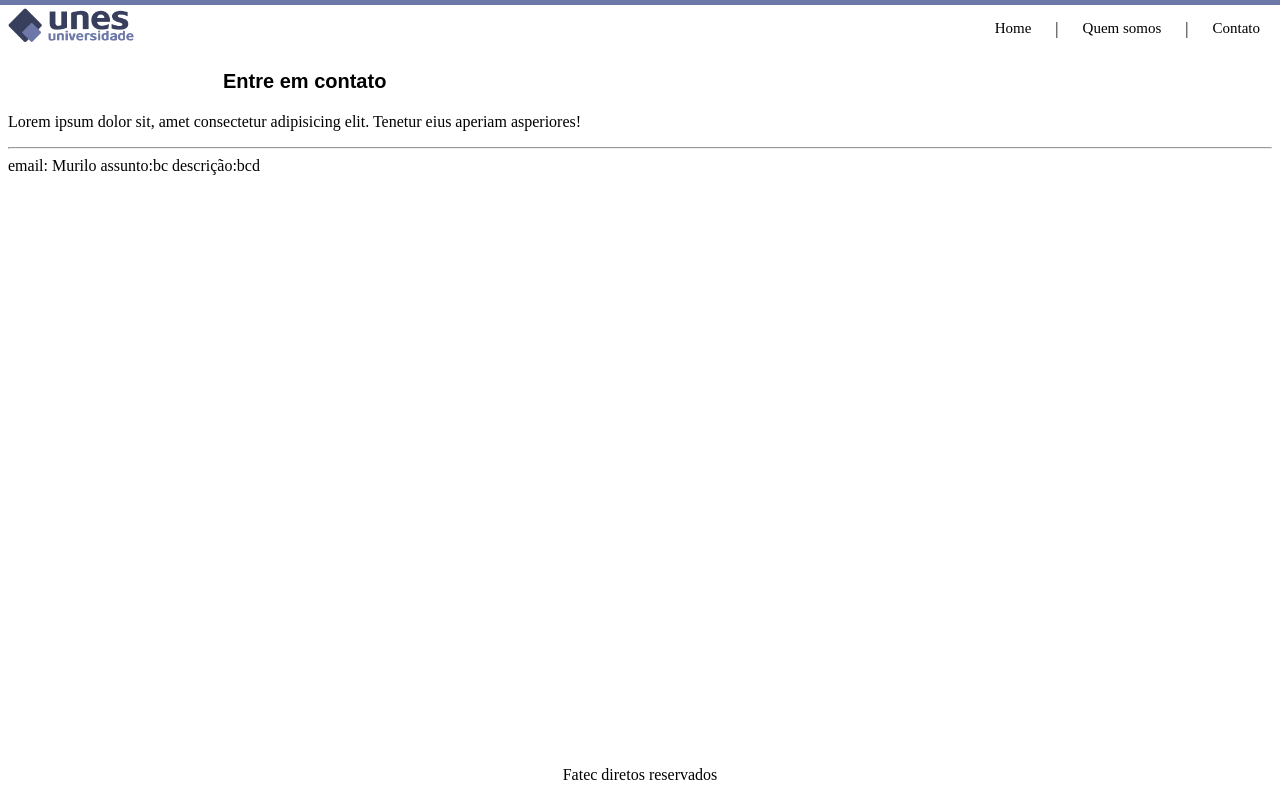
After one commit to MuriloLima03/opa-3, a Flask app: page /usuario in a window 1280 px wide. The commit adds this page. Run offline with Flask 2, Linux system fonts and the light colour scheme; data comes from the database, SQL or seed files in the repository; some libraries are stand-ins or nearby versions.

Commit message:
aaaa
aaaaaa

```diff
--- a/Desafio-5/src/bd/contatos.sql
+++ b/Desafio-5/src/bd/contatos.sql
@@ -39,7 +39,7 @@ CREATE TABLE `usuarios` (
 
 LOCK TABLES `usuarios` WRITE;
 /*!40000 ALTER TABLE `usuarios` DISABLE KEYS */;
-INSERT INTO `usuarios` VALUES (1,'matheus','ab','abc');
+INSERT INTO `usuarios` VALUES (1,'Murilo','bc','bcd');
 /*!40000 ALTER TABLE `usuarios` ENABLE KEYS */;
 UNLOCK TABLES;
 /*!40103 SET TIME_ZONE=@OLD_TIME_ZONE */;
--- a/Desafio-5/src/rotas.py
+++ b/Desafio-5/src/rotas.py
@@ -20,7 +20,7 @@ def contatos():
   else:
     return render_template("contato.html")
 
-@app.route("/usuarios")
+@app.route("/usuario")
 def usuarios():
   usuarios = conexao.retorna_usuarios()
-  return render_template("usuarios.html", usuarios = usuarios)
+  return render_template("usuario.html", usuarios = usuarios)
--- /dev/null
+++ b/Desafio-5/src/templates/usuario.html
@@ -0,0 +1,20 @@
+{% extends "base.html" %}
+{% block contents %}
+<div>
+    <p class="p1">Entre em contato</p>
+  <p>
+    Lorem ipsum dolor sit, amet consectetur adipisicing elit. Tenetur eius
+    aperiam asperiores!
+  </p>
+  <hr />
+</div>
+
+
+<div>
+    {% for linha in usuarios %}
+        email: {{linha["email_usuario"]}}
+        assunto:{{linha["assunto_usuario"]}}
+        descrição:{{linha["descricao_usuario"]}}
+    {% endfor %}
+</div>
+{% endblock %}
```
Also changed, not shown: Desafio-5/src/static/styles/styles.css (line endings or trailing spaces).
